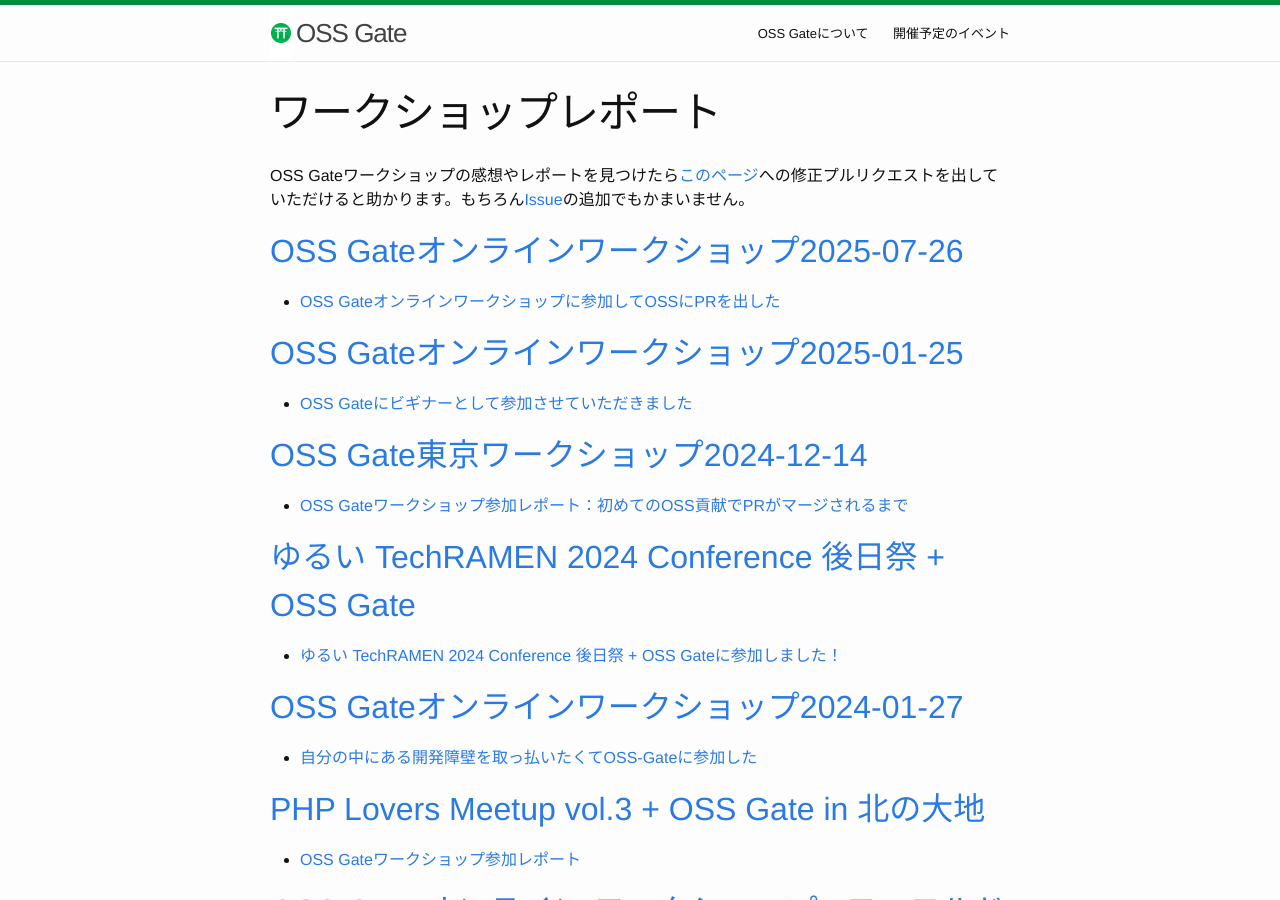
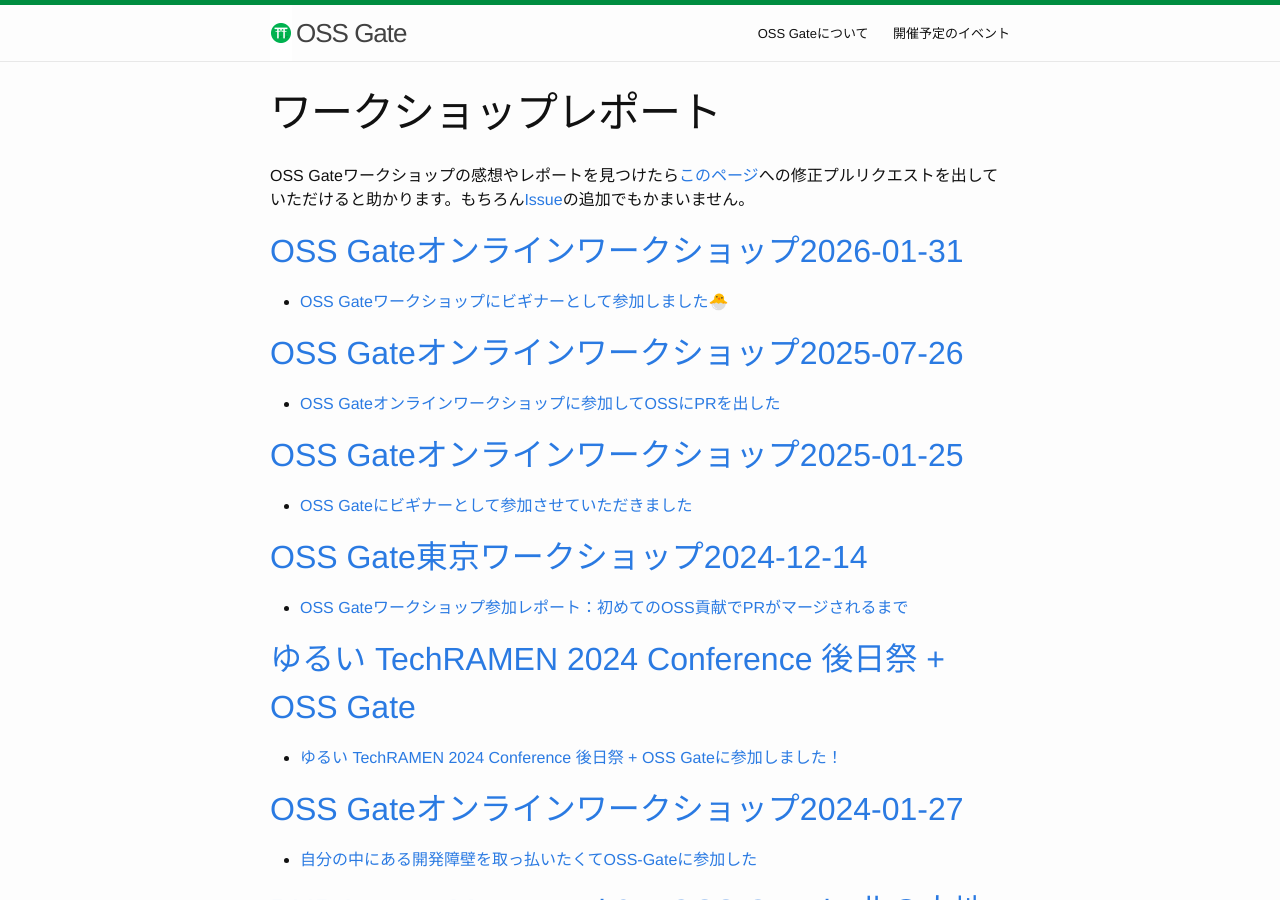
Before and after one commit to oss-gate/oss-gate.github.io, a Jekyll site: the page built from workshop/report.md, in a window 1280 px wide and 900 px high. Built offline with Jekyll 4.4.1, drawn with Linux system fonts in a browser that asks for light colours; comment, search, counter and statistics services are not loaded.

Commit message:
Add a report for the workshop on 2026-01-31 (#128)
先日参加させていただいた [OSS
Gateオンラインワークショップ2026-01-31](https://oss-gate.doorkeeper.jp/events/189259)
の振り返り記事を作成しました！

```diff
--- a/workshop/report.md
+++ b/workshop/report.md
@@ -4,6 +4,9 @@
 ---
 
 OSS Gateワークショップの感想やレポートを見つけたら[このページ](https://github.com/oss-gate/oss-gate.github.io/blob/master/workshop/report.md)への修正プルリクエストを出していただけると助かります。もちろん[Issue](https://github.com/oss-gate/oss-gate.github.io/issues)の追加でもかまいません。
+
+## [OSS Gateオンラインワークショップ2026-01-31](https://oss-gate.doorkeeper.jp/events/189259)
+  * [OSS Gateワークショップにビギナーとして参加しました🐣](https://ama-tech.hatenablog.com/oss-gate-20260131)
 
 ## [OSS Gateオンラインワークショップ2025-07-26](https://oss-gate.doorkeeper.jp/events/183231)
   * [OSS Gateオンラインワークショップに参加してOSSにPRを出した](https://sugiwe.hatenablog.jp/entry/oss-gate-online-workshop)
```
